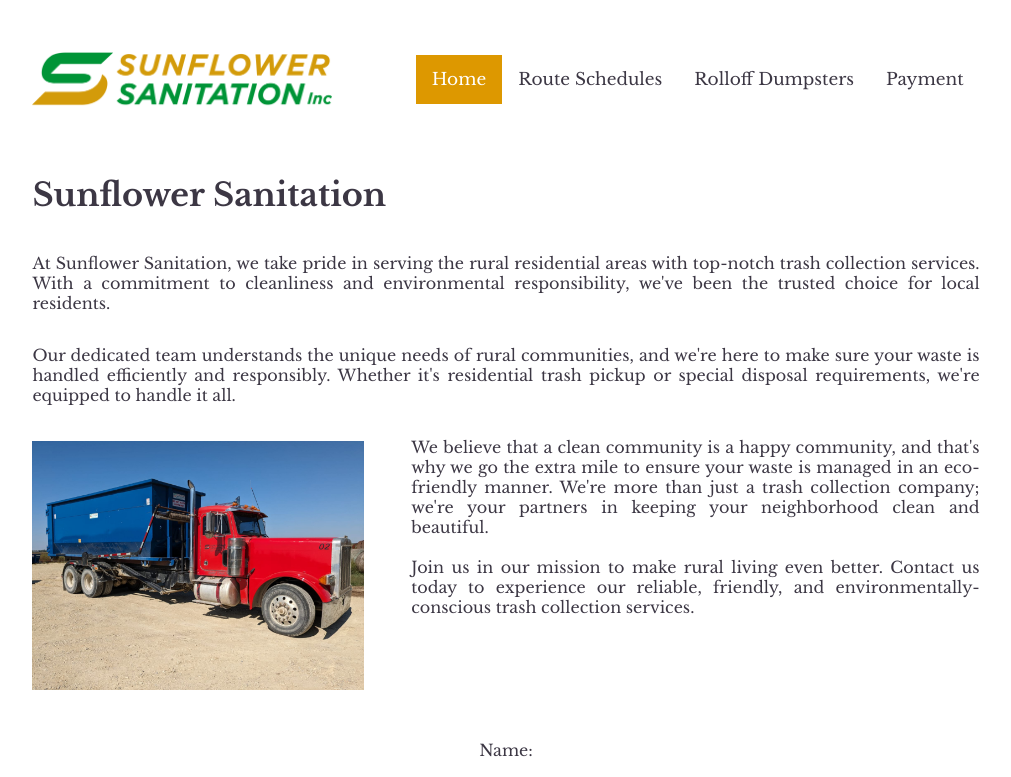
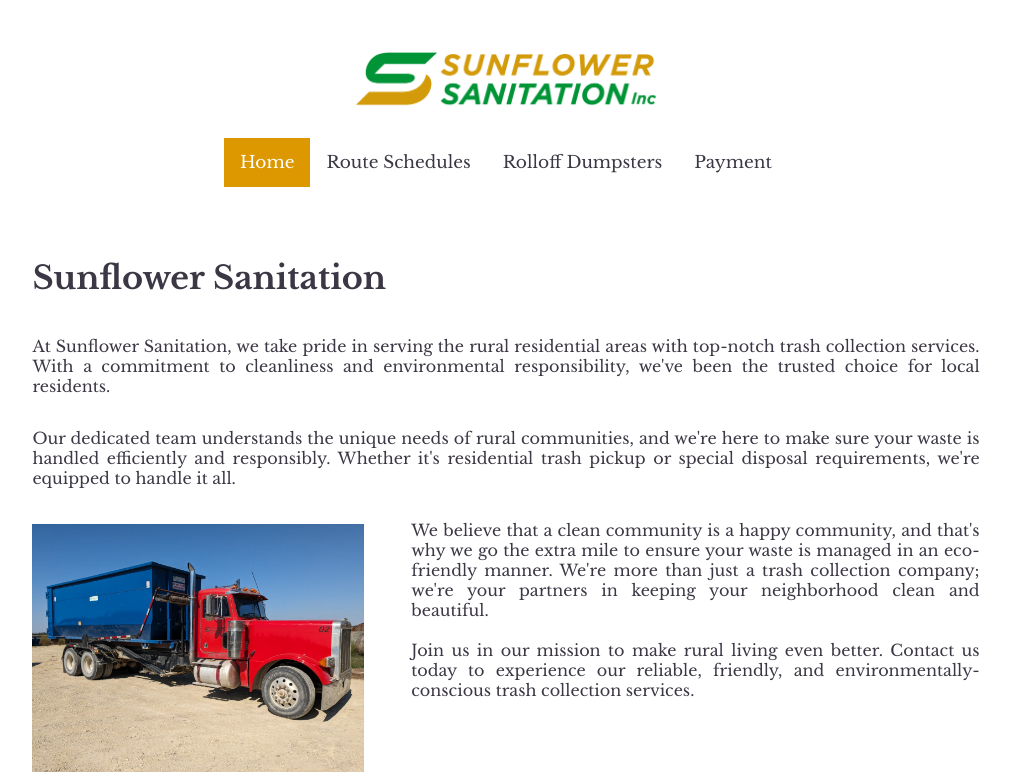
Before and after one commit to trevorwiebe/sunflowersanitation, a plain HTML site: page index.html in a window 1280 px wide. Shown: the top 777 px of the page, without its empty margins (134-1145 px from the left). Drawn offline with nearby package versions, Linux system fonts and the light colour scheme.

Commit message:
fix issue with computer menu

```diff
--- a/index.css
+++ b/index.css
@@ -21,13 +21,20 @@ body {
     margin: 0px;
 }
 
+#nav_div{
+    display: flex;
+    flex-wrap: wrap;
+    justify-content: center;
+}
+
 /* Add a black background color to the top navigation */
 .topnav {
     background-color: var(--background);
     overflow: hidden;
     margin-bottom: 50px;
-    margin-top: 55px;
-    float: right;
+    display: flex;
+    justify-content: center;
+    width: 100%;
 }
 
 /* Style the links inside the navigation bar */
--- a/payment/index.css
+++ b/payment/index.css
@@ -21,13 +21,20 @@ body {
     margin: 0px;
 }
 
+#nav_div{
+    display: flex;
+    flex-wrap: wrap;
+    justify-content: center;
+}
+
 /* Add a black background color to the top navigation */
 .topnav {
     background-color: var(--background);
     overflow: hidden;
     margin-bottom: 50px;
-    margin-top: 55px;
-    float: right;
+    display: flex;
+    justify-content: center;
+    width: 100%;
 }
 
 /* Style the links inside the navigation bar */
--- a/rolloffs/index.css
+++ b/rolloffs/index.css
@@ -21,13 +21,20 @@ body {
     min-height: 100vh;
 }
 
+#nav_div{
+    display: flex;
+    flex-wrap: wrap;
+    justify-content: center;
+}
+
 /* Add a black background color to the top navigation */
 .topnav {
     background-color: var(--background);
     overflow: hidden;
     margin-bottom: 50px;
-    margin-top: 55px;
-    float: right;
+    display: flex;
+    justify-content: center;
+    width: 100%;
 }
 
 /* Style the links inside the navigation bar */
--- a/schedule/index.css
+++ b/schedule/index.css
@@ -21,13 +21,20 @@ body {
     min-height: 100vh;
 }
 
+#nav_div{
+    display: flex;
+    flex-wrap: wrap;
+    justify-content: center;
+}
+
 /* Add a black background color to the top navigation */
 .topnav {
     background-color: var(--background);
     overflow: hidden;
     margin-bottom: 50px;
-    margin-top: 55px;
-    float: right;
+    display: flex;
+    justify-content: center;
+    width: 100%;
 }
 
 /* Style the links inside the navigation bar */
```
